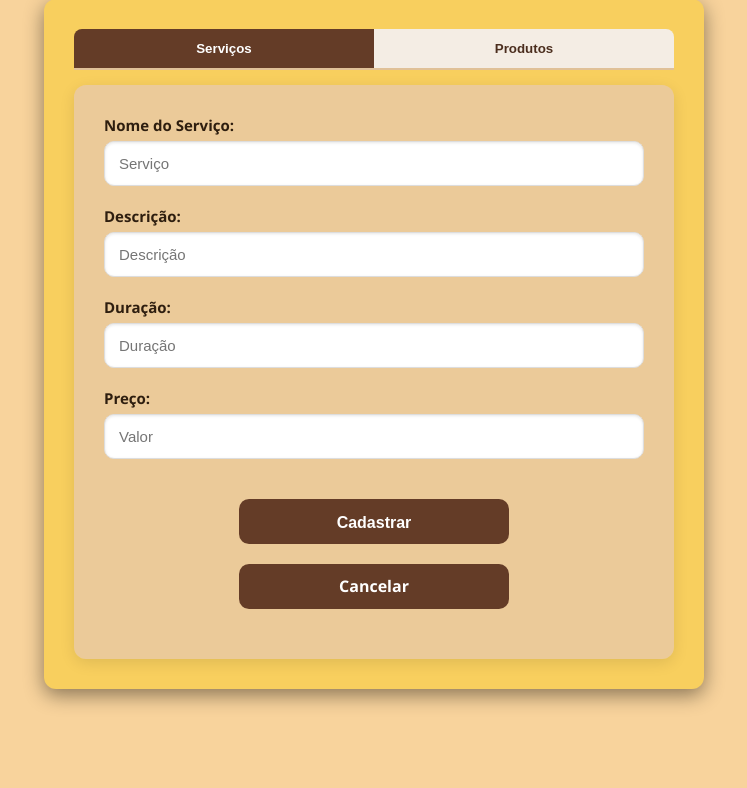
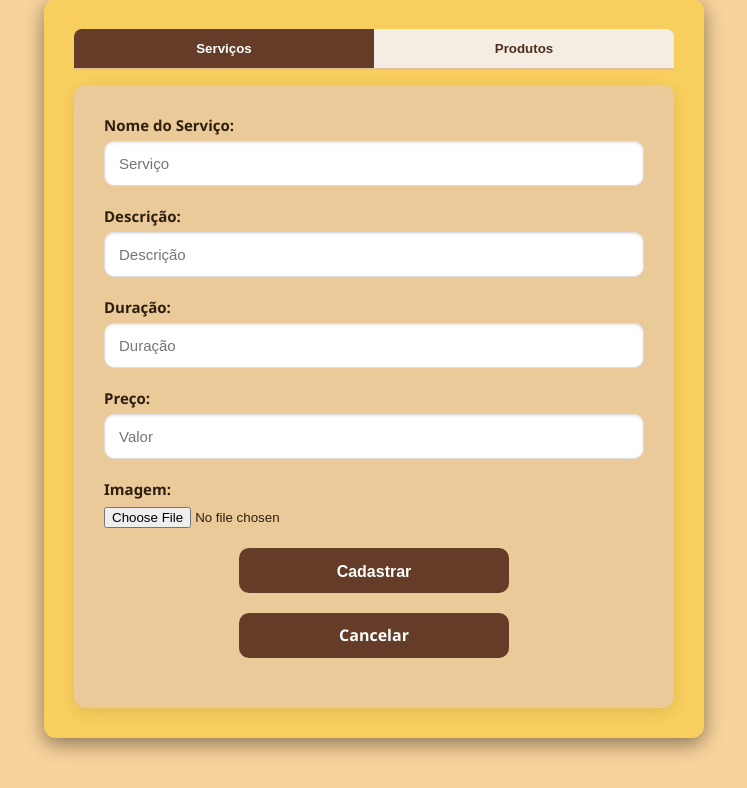
Before and after one commit to victoriafe-sa/Rainha_do_Ouro, a PHP site: the page made by Produto_Serviço/FormCadastrarProduto_Serviço.html in a window 1280 px wide. Shown: the part 51-839 px from the top of the page, without its empty margins (266-1013 px from the left). Before the commit the page ends 758 px from the top, so only its background shows below. Run offline with PHP 8.4, Linux system fonts and the light colour scheme.

Commit message:
começando a parte de envio de img

```diff
--- a/Produto_Serviço/FormCadastrarProduto_Serviço.html
+++ b/Produto_Serviço/FormCadastrarProduto_Serviço.html
@@ -35,6 +35,10 @@
                         <label for="preco" class="form-label">Preço:</label>
                         <input type="number" class="form-input" id="preco" name="preco" placeholder="Valor" required />
                     </div>
+                    <div class="form-group">
+                        <label for="imagem" class="form-label">Imagem:</label>
+                        <input type="file" name="imagem" accept="image/*" required>
+                    </div>
                     <div class="form-buttons">
                         <button type="submit" class="btn">Cadastrar</button>
                         <a href="../index.php" class="btn">Cancelar</a>
@@ -70,6 +74,10 @@
                         <label for="estoque" class="form-label">Estoque:</label>
                         <input type="number" name="estoque" id="estoque" class="form-input" placeholder="Estoque" required />
                     </div>
+                    <div class="form-group">
+                        <label for="imagem" class="form-label">Imagem:</label>
+                        <input type="file" name="imagem" accept="image/*" required>
+                    </div>
                     <div class="form-buttons">
                         <button type="submit" class="btn">Cadastrar</button>
                         <a href="../index.php" class="btn">Cancelar</a>
--- a/html/servicos.php
+++ b/html/servicos.php
@@ -49,7 +49,7 @@
                 }
 
                 // CONSULTA OS SERVIÇOS
-                $sql = "SELECT nome, descricao FROM tb_servicos";
+                $sql = "SELECT nome, descricao, duracao_min FROM tb_servicos";
                 $result = $conn->query($sql);
 
                 // EXIBE OS SERVIÇOS
@@ -61,6 +61,7 @@
                             <div class="serv-info">
                                 <h3>' . htmlspecialchars($row["nome"]) . '</h3>
                                 <p>' . htmlspecialchars($row["descricao"]) . '</p>
+                                <p>Duração em minutos: ' . htmlspecialchars($row["duracao_min"]) . 'min</p>
                                 <a href="../html/agendamentos.html">Agendar</a>
                             </div>
                         </div>';
```
